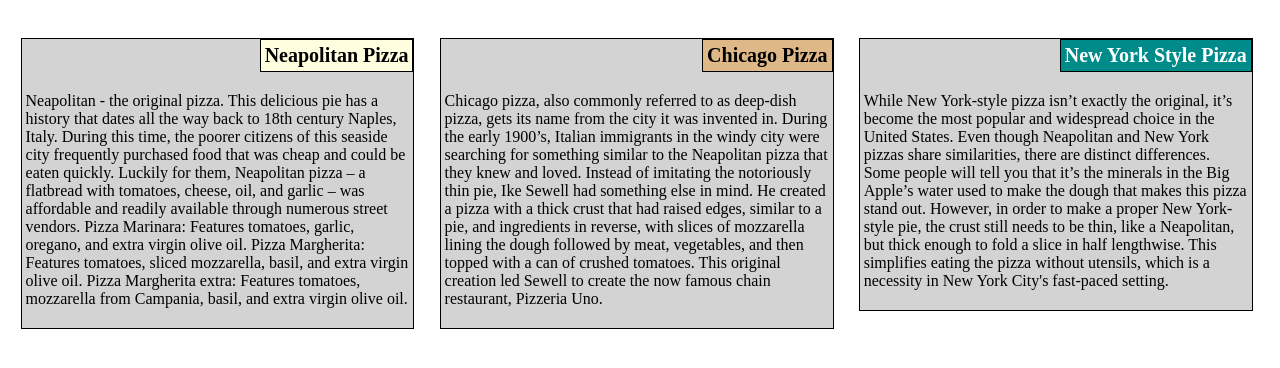
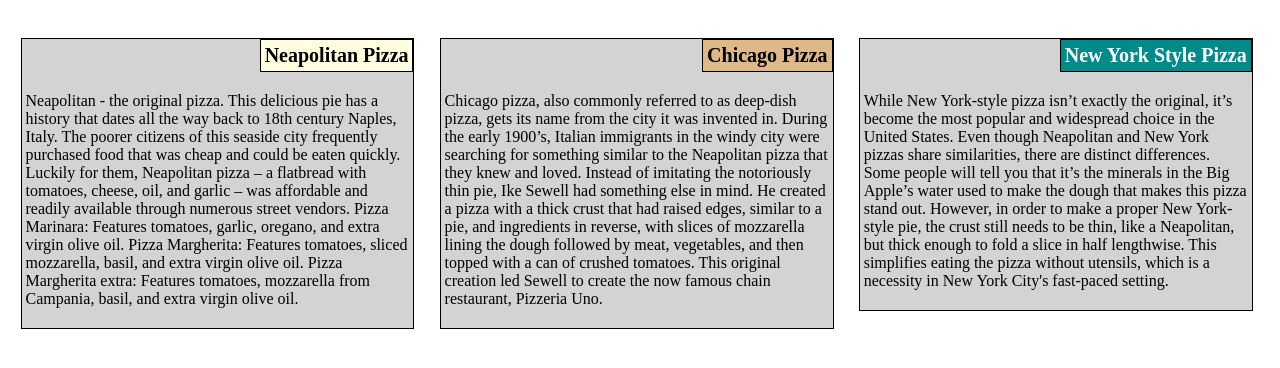
Before and after one commit to ashutosh-pal/htmlcssjsModule2, a plain HTML site: page index.html in a window 1280 px wide. Shown: the part 68-436 px from the top of the page. Drawn offline with Linux system fonts and the light colour scheme.

Commit message:
Update index.html

```diff
--- a/index.html
+++ b/index.html
@@ -14,7 +14,7 @@
     <span>Neapolitan Pizza</span>
   </section>
   <section class="section-content">
-    <p>Neapolitan - the original pizza. This delicious pie has a history that dates all the way back to 18th century Naples, Italy. During this time, the poorer citizens of this seaside city frequently purchased food that was cheap and could be eaten quickly. Luckily for them, Neapolitan pizza – a flatbread with tomatoes, cheese, oil, and garlic – was affordable and readily available through numerous street vendors. Pizza Marinara: Features tomatoes, garlic, oregano, and extra virgin olive oil.
+    <p>Neapolitan - the original pizza. This delicious pie has a history that dates all the way back to 18th century Naples, Italy. The poorer citizens of this seaside city frequently purchased food that was cheap and could be eaten quickly. Luckily for them, Neapolitan pizza – a flatbread with tomatoes, cheese, oil, and garlic – was affordable and readily available through numerous street vendors. Pizza Marinara: Features tomatoes, garlic, oregano, and extra virgin olive oil.
 
 Pizza Margherita: Features tomatoes, sliced mozzarella, basil, and extra virgin olive oil.
 
```
